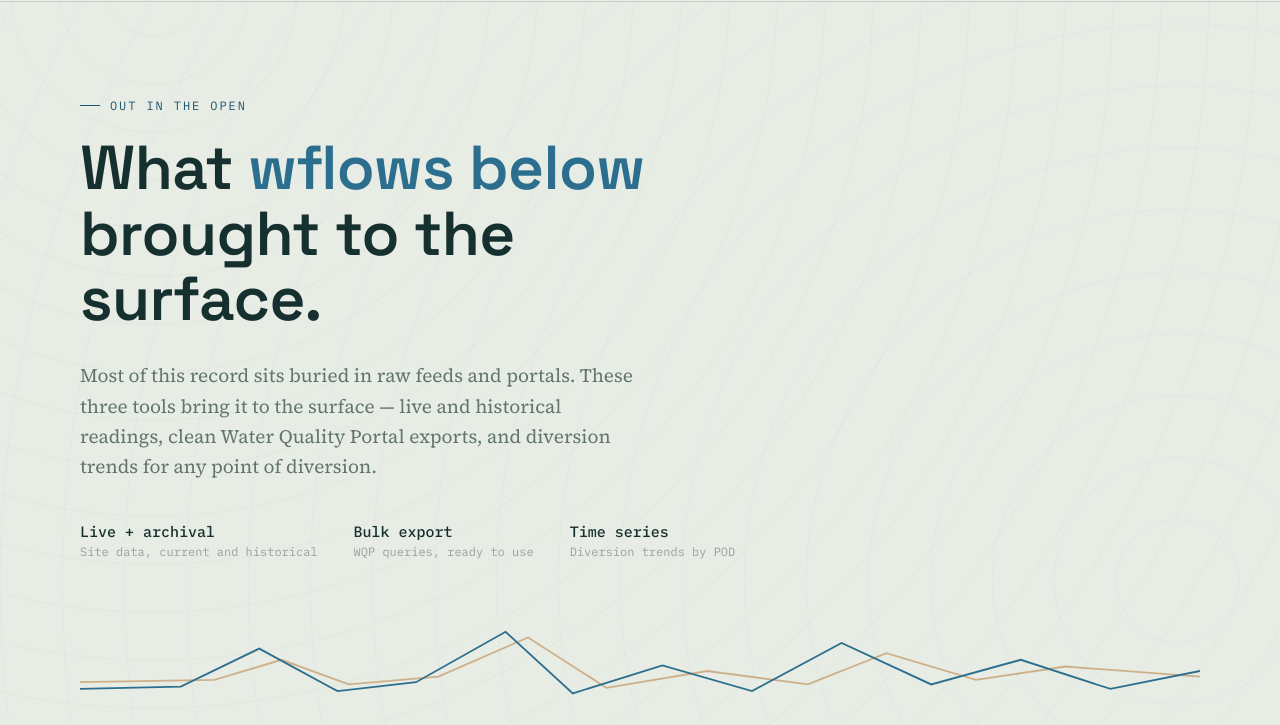
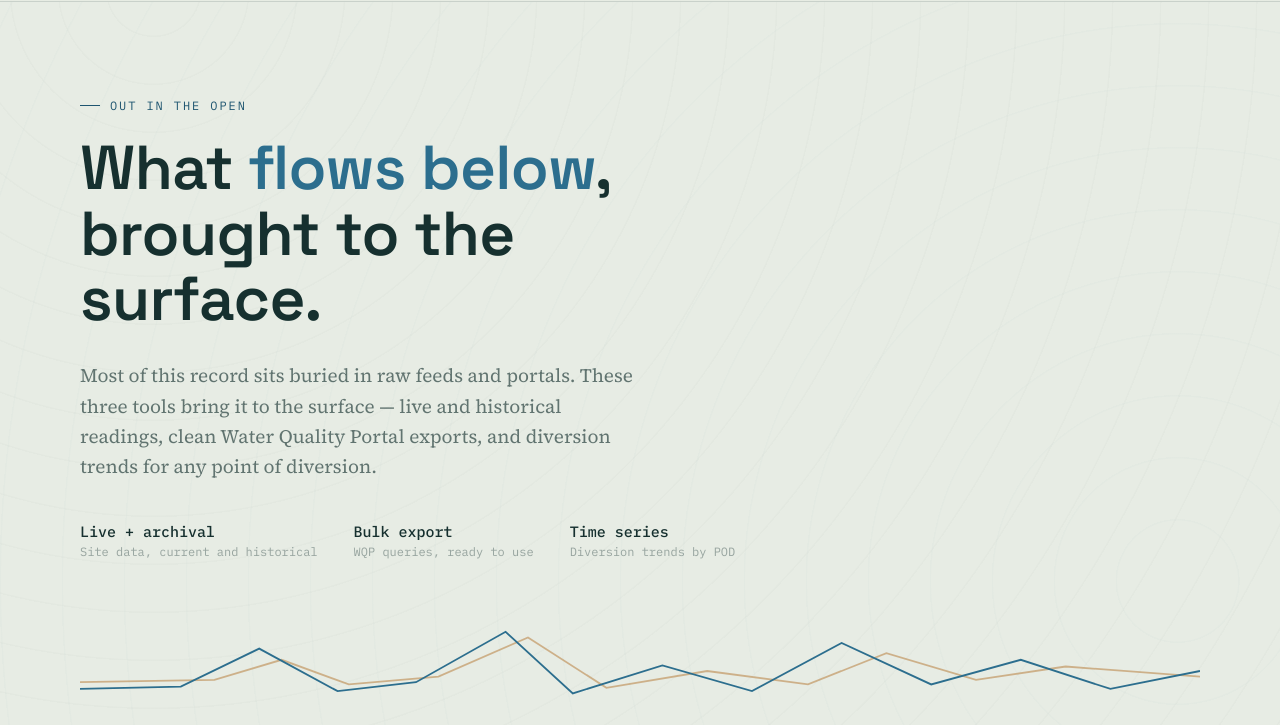
Before and after one commit to SteelTapeJockey/Water-Data-Tools-Landing-Page, a plain HTML site: page index.html in a window 1280 px wide. Shown: the part 75-800 px from the top of the page. Drawn offline with Linux system fonts and the light colour scheme.

Commit message:
Update index.html

```diff
--- a/index.html
+++ b/index.html
@@ -256,7 +256,7 @@
 <main id="top">
   <section class="hero wrap">
     <p class="eyebrow">Out in the open</p>
-    <h1>What <em>wflows below</em> brought to the surface.</h1>
+    <h1>What <em>flows below</em>, brought to the surface.</h1>
     <p class="hero-sub">Most of this record sits buried in raw feeds and portals. These three tools bring it to the surface — live and historical readings, clean Water Quality Portal exports, and diversion trends for any point of diversion.</p>
 
     <div class="hero-meta">
```
